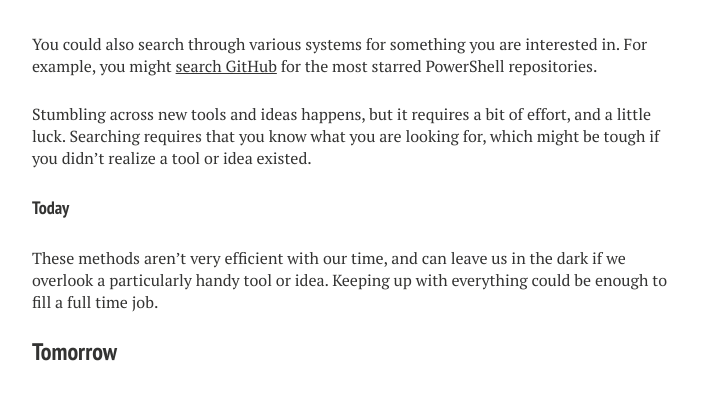
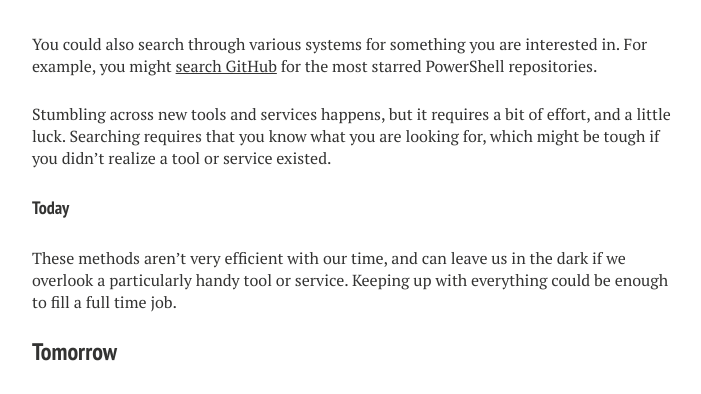
Before and after one commit to RamblingCookieMonster/RamblingCookieMonster.github.io, a Jekyll site: the page built from _posts/2015-05-02-Keeping-Up-With-The-Tools.md, in a window 1280 px wide and 900 px high, scrolled down 2385 px. Shown: the part 157-551 px from the top of the window, without its empty margins (288-989 px from the left). Built offline with Jekyll 4.4.1, drawn with Linux system fonts in a browser that asks for light colours; nearby versions of some CDN libraries; comment, search, counter and statistics services are not loaded; some of the changed text lies outside the part shown.

Commit message:
s/idea/service

```diff
--- a/_posts/2015-05-02-Keeping-Up-With-The-Tools.md
+++ b/_posts/2015-05-02-Keeping-Up-With-The-Tools.md
@@ -24,7 +24,7 @@ For all their benefits, your best bet for keeping up to date on these tools will
 
 I use the term blog loosely, perhaps covering everything with an RSS feed. These can introduce you to some fantastic tools, and give you practical examples of how to use them. [Posh-SSH](http://www.powershellmagazine.com/2014/07/03/posh-ssh-open-source-ssh-powershell-module/) popped up on the PowerShell Magazine feed a while back. [Mouse Without Borders](http://www.microsoft.com/en-us/download/details.aspx?id=35460) turned up at one point, which I now rely on to seamlessly control a few computers at my desk, and an HTPC from my couch.
 
-Social media like Twitter can be insightful as well. Nowadays, I pretty much rely on this to discover new tools and ideas. It would be impractical to read through every tweet, but retweets, favorites, and following the right folks can help you pick out particularly handy ideas and tools:
+Social media like Twitter can be insightful as well. Nowadays, I pretty much rely on this to discover new tools and services. It would be impractical to read through every tweet, but retweets, favorites, and following the right folks can help you pick out particularly handy tools:
 
 ![Posh-SSH](/images/tools/poshssh.png)
 
@@ -70,11 +70,11 @@ That badge [took me to a cool service](https://waffle.io/powershell/dscresources
 
 You could also search through various systems for something you are interested in. For example, you might [search GitHub](https://github.com/search?l=powershell&q=stars%3A%3E1&s=stars&type=Repositories) for the most starred PowerShell repositories.
 
-Stumbling across new tools and ideas happens, but it requires a bit of effort, and a little luck. Searching requires that you know what you are looking for, which might be tough if you didn't realize a tool or idea existed.
+Stumbling across new tools and services happens, but it requires a bit of effort, and a little luck. Searching requires that you know what you are looking for, which might be tough if you didn't realize a tool or service existed.
 
 #### Today
 
-These methods aren't very efficient with our time, and can leave us in the dark if we overlook a particularly handy tool or idea. Keeping up with everything could be enough to fill a full time job.
+These methods aren't very efficient with our time, and can leave us in the dark if we overlook a particularly handy tool or service. Keeping up with everything could be enough to fill a full time job.
 
 ### Tomorrow
 
@@ -132,8 +132,8 @@ Lastly, a reasonable gamification system might encourage using the repository.
 
 Could someone please build this for me? : )
 
-Until we see a more centralized solution, be sure to keep an eye out on websites and social media, check out the variety of tool lists and their discussions, and explore around to find new tools and ideas.
+Until we see a more centralized solution, be sure to keep an eye out on websites and social media, check out the variety of tool lists and their discussions, and explore around to find new tools, services, and ideas.
 
-Even if you think a tool or idea is well established or obvious, it doesn't hurt to share it. We have new folks in the field every day, and even a veteran will miss the occasional invaluable tool.
+Even if you think a tool is well established or obvious, it doesn't hurt to share it. We have new folks in the field every day, and even a veteran will miss the occasional invaluable tool.
 
 Cheers!
```
